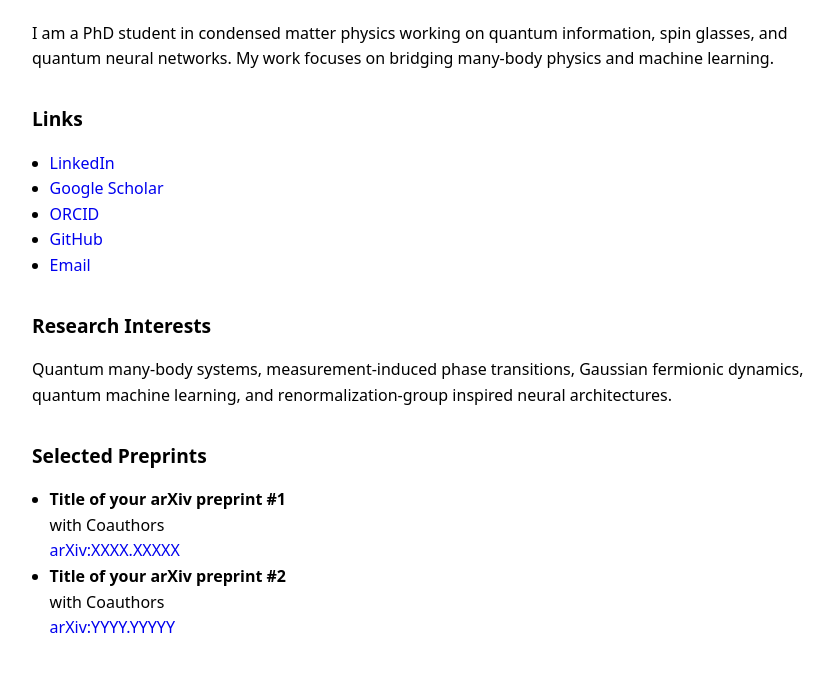
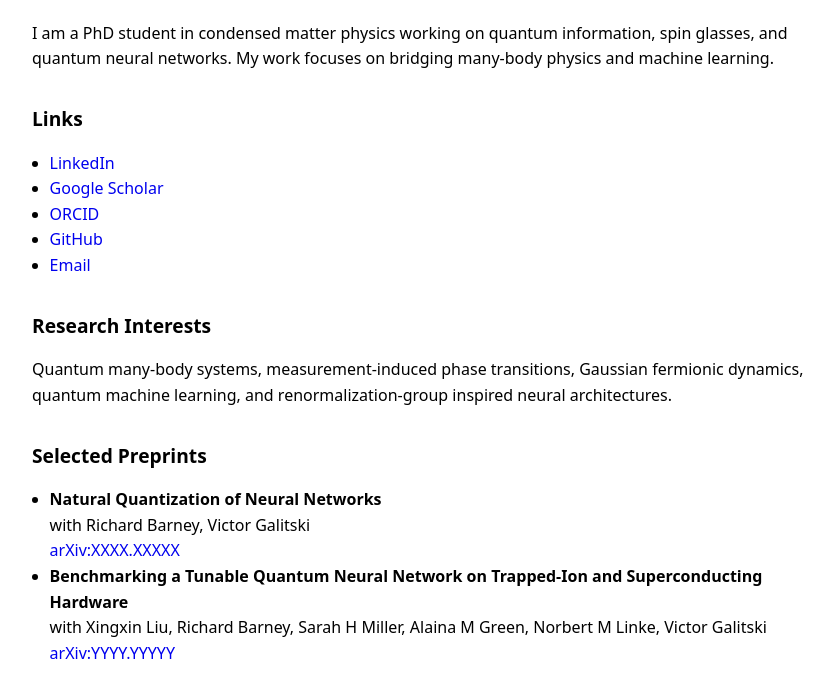
Before and after one commit to dlakhdar/djamil-lakhdar-hamina.github.io, a plain HTML site: page index.html in a window 1280 px wide. Shown: the part 116-814 px from the top of the page, without its empty margins (208-1042 px from the left). Drawn offline with Linux system fonts and the light colour scheme.

Commit message:
Update preprint titles and authors in index.html

```diff
--- a/index.html
+++ b/index.html
@@ -66,13 +66,13 @@
   <h2>Selected Preprints</h2>
   <ul>
     <li>
-      <strong>Title of your arXiv preprint #1</strong><br />
-      with Coauthors<br />
+      <strong>Natural Quantization of Neural Networks</strong><br />
+      with Richard Barney, Victor Galitski<br />
       <a href="https://arxiv.org/abs/XXXX.XXXXX" target="_blank">arXiv:XXXX.XXXXX</a>
     </li>
     <li>
-      <strong>Title of your arXiv preprint #2</strong><br />
-      with Coauthors<br />
+      <strong>Benchmarking a Tunable Quantum Neural Network on Trapped-Ion and Superconducting Hardware</strong><br />
+      with Xingxin Liu, Richard Barney, Sarah H Miller, Alaina M Green, Norbert M Linke, Victor Galitski<br />
       <a href="https://arxiv.org/abs/YYYY.YYYYY" target="_blank">arXiv:YYYY.YYYYY</a>
     </li>
   </ul>
```
